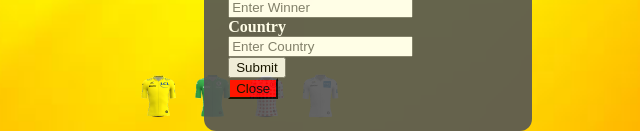
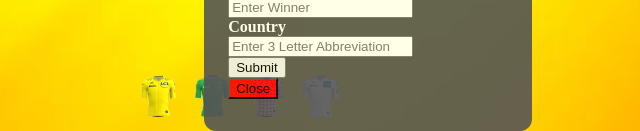
Before and after one commit to gregorystickel/tdf, a website: page public/index.html in a window 1280 px wide. Both pictures are taken after a click on the button "Enter New Info". Shown: the part 682-813 px from the top of the page, 400-1040 px from the left. Drawn offline with nearby package versions, Linux system fonts and the light colour scheme.

Commit message:
Updated 3:14pm 10-30-22

```diff
--- a/public/index.html
+++ b/public/index.html
@@ -141,7 +141,7 @@
           <label for="country"><b>Country</b></label>
           <input
             type="text"
-            placeholder="Enter Country"
+            placeholder="Enter 3 Letter Abbreviation"
             name="country"
             id="enterCountry"
             required
--- a/public/index.js
+++ b/public/index.js
@@ -1,5 +1,4 @@
 function createStageCard(stage, year) {
-  console.log("button clicked!");
   console.log(stage, year);
   axios
     .get("http://localhost:4000/api/stage", {
@@ -35,7 +34,6 @@ function deleteCard(event) {
 }
 
 function createRiderCard(rider) {
-  console.log("button clicked!");
   console.log(rider);
   axios
     .get("http://localhost:4000/api/rider", { params: { rider: rider } })
```
